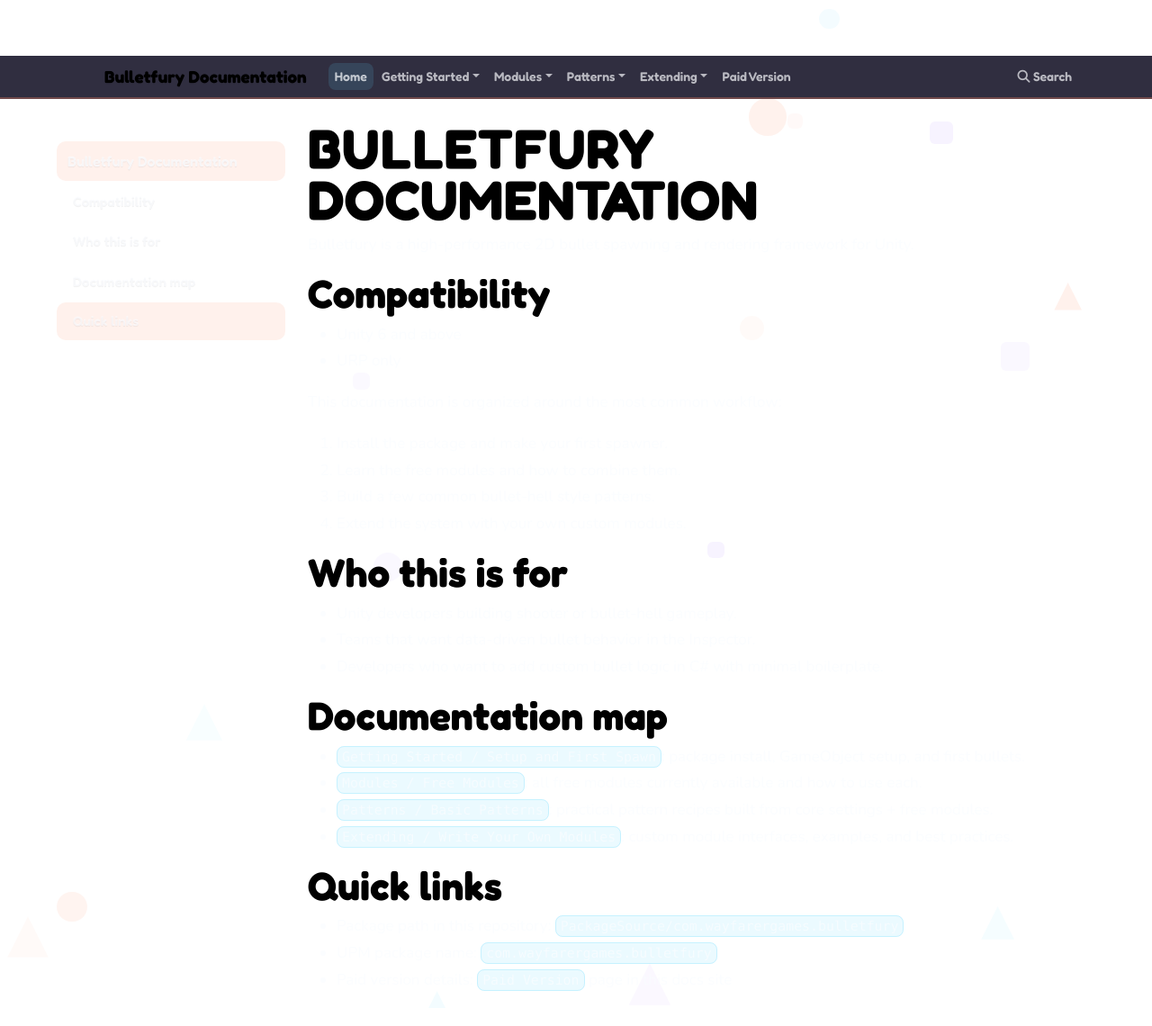
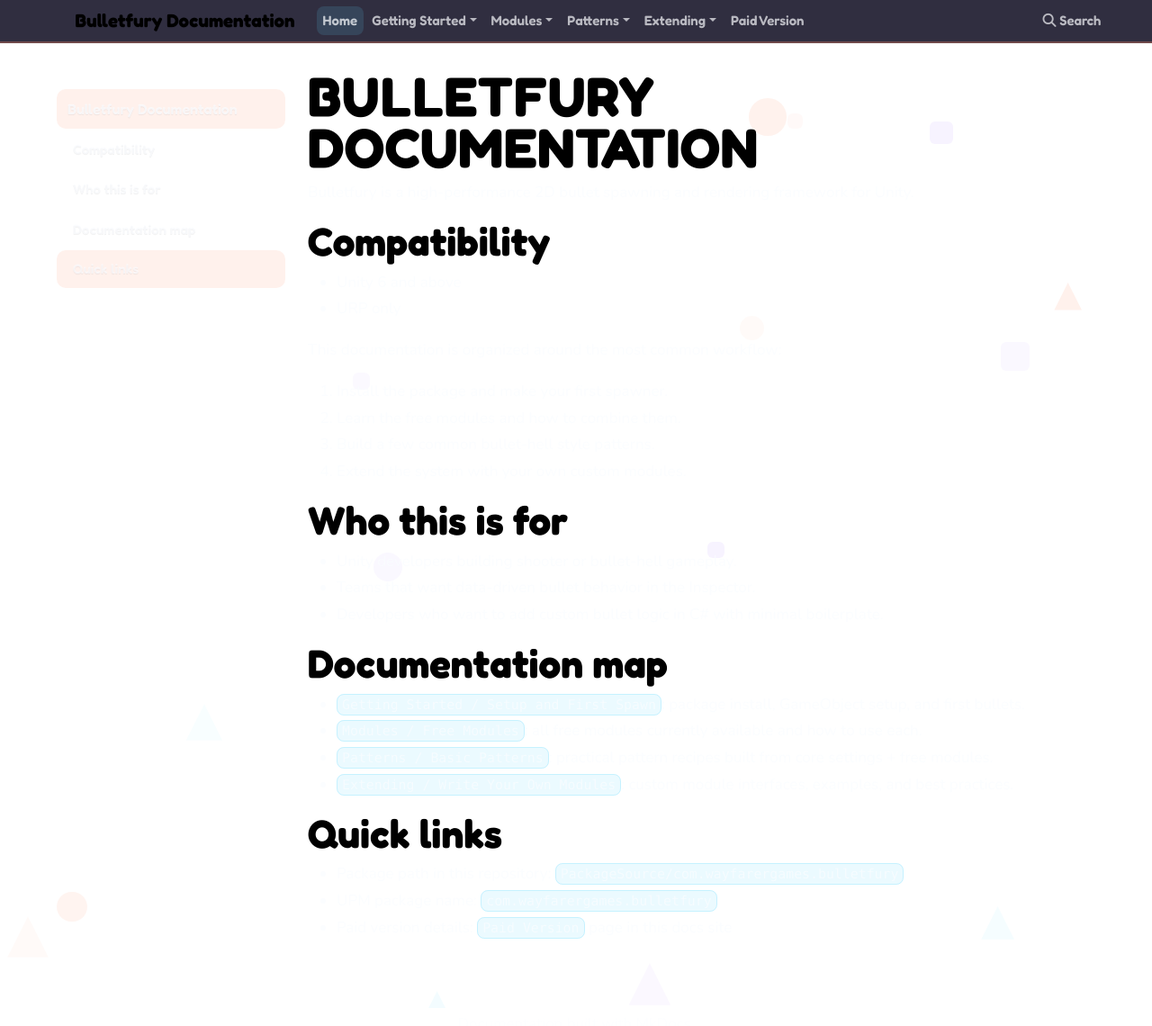
Before and after one commit to WayfarerGames/WayfarerGames.github.io, an MkDocs documentation site: the page built from public/bulletfury-documentation/docs/index.md, in a window 1280 px wide and 1228 px high. Shown: the top 1140 px of the window at 90% size. Built offline with MkDocs 1.6.1, drawn with Linux system fonts in a browser that asks for light colours; nearby versions of some CDN libraries.

Commit message:
fixed styling

```diff
--- a/public/bulletfury-documentation/docs/stylesheets/wayfarer.css
+++ b/public/bulletfury-documentation/docs/stylesheets/wayfarer.css
@@ -19,11 +19,16 @@
 body {
   font-family: "Nunito", sans-serif !important;
   color: var(--white) !important;
-  padding-top: 62px;
+  padding-top: 52px;
 }
 
 /* Top nav: close to the homepage treatment */
 .navbar.fixed-top {
+  position: fixed !important;
+  top: 0 !important;
+  left: 0;
+  right: 0;
+  width: 100%;
   padding: 6px 0;
   background: var(--nav-bg) !important;
   border: 0 !important;
@@ -44,8 +49,9 @@
 }
 
 .navbar .container {
-  max-width: 1200px;
-  padding: 0 42px;
+  width: min(96vw, 1440px);
+  max-width: 1440px;
+  padding: 0 24px;
   display: flex;
   align-items: center;
   gap: 14px;
@@ -53,7 +59,7 @@
 
 .navbar-brand {
   font-family: "Fredoka", sans-serif !important;
-  font-size: 1.18rem !important;
+  font-size: 1.28rem !important;
   font-weight: 700 !important;
   line-height: 1 !important;
   color: var(--white) !important;
@@ -74,7 +80,7 @@
 
 .navbar-nav .nav-link {
   font-family: "Fredoka", sans-serif !important;
-  font-size: 14px;
+  font-size: 15px;
   font-weight: 600 !important;
   color: rgba(250, 252, 255, 0.68) !important;
   border-radius: 8px;
@@ -331,7 +337,7 @@
 
 @media (max-width: 991px) {
   body {
-    padding-top: 56px;
+    padding-top: 52px;
   }
 
   .navbar .container {
```
Also changed, not shown: public/bulletfury-documentation/site/index.html, public/bulletfury-documentation/site/stylesheets/wayfarer.css.
